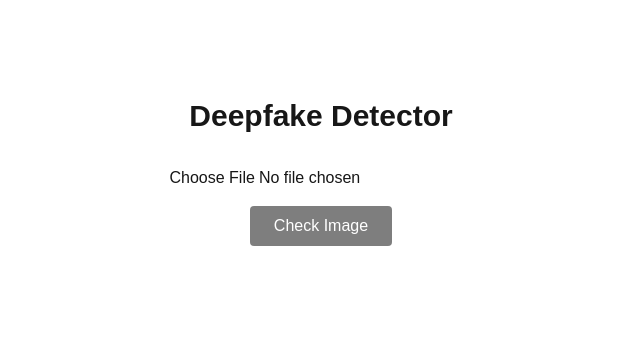
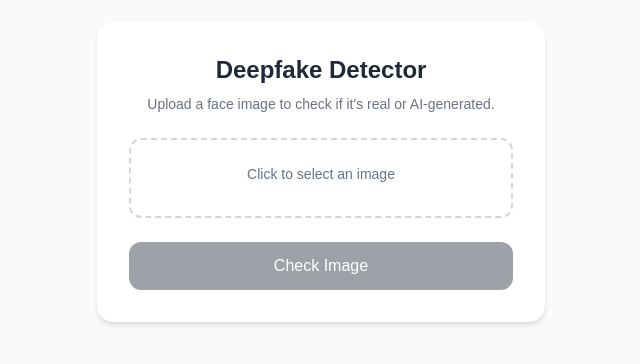
Before and after one commit to ali-faraz-py/deepfake-detector, a Next.js app in the folder frontend/: page / in a window 1280 px wide. Shown: the part 228-592 px from the top of the page, without its empty margins (319-959 px from the left). Built offline with nearby package versions, Linux system fonts and the light colour scheme.

Commit message:
feat: enhance UI and file handling in Home component with preview functionality

```diff
--- a/frontend/src/app/page.js
+++ b/frontend/src/app/page.js
@@ -4,40 +4,45 @@ import { useState } from "react";
 
 export default function Home() {
   const [file, setFile] = useState(null);
+  const [preview, setPreview] = useState(null);
   const [result, setResult] = useState(null);
   const [loading, setLoading] = useState(false);
   const [error, setError] = useState(null);
 
   const handleFileChange = (e) => {
-    console.log("File selected:", e.target.files[0]);
-    setFile(e.target.files[0]);
+    const selected = e.target.files[0];
+    setFile(selected);
     setResult(null);
     setError(null);
+
+    if (selected) {
+      setPreview(URL.createObjectURL(selected));
+    } else {
+      setPreview(null);
+    }
   };
 
   const handleSubmit = async () => {
-    console.log("Button clicked, file is:", file);
     if (!file) return;
 
     setLoading(true);
     setError(null);
+    setResult(null);
 
     try {
       const formData = new FormData();
       formData.append("file", file);
 
-      console.log("Sending request to backend...");
-      const response = await fetch(`${process.env.NEXT_PUBLIC_API_URL}/predict`, {
+      const apiUrl = process.env.NEXT_PUBLIC_API_URL || "http://127.0.0.1:8000";
+
+      const response = await fetch(`${apiUrl}/predict`, {
         method: "POST",
         body: formData,
       });
 
-      console.log("Response received:", response.status);
       const data = await response.json();
-      console.log("Data:", data);
       setResult(data);
     } catch (err) {
-      console.error("Error occurred:", err);
       setError(err.message);
     } finally {
       setLoading(false);
@@ -45,31 +50,62 @@ export default function Home() {
   };
 
   return (
-    <main className="flex min-h-screen flex-col items-center justify-center p-24">
-      <h1 className="text-3xl font-bold mb-8">Deepfake Detector</h1>
+    <main className="flex min-h-screen flex-col items-center justify-center bg-gray-50 p-6">
+      <div className="w-full max-w-md bg-white rounded-2xl shadow-md p-8">
+        <h1 className="text-2xl font-bold text-center text-gray-800 mb-2">
+          Deepfake Detector
+        </h1>
+        <p className="text-sm text-center text-gray-500 mb-6">
+          Upload a face image to check if it's real or AI-generated.
+        </p>
 
-      <input type="file" accept="image/*" onChange={(e) => { alert("File input triggered!"); handleFileChange(e); }} />
+        <label className="flex flex-col items-center justify-center border-2 border-dashed border-gray-300 rounded-xl p-6 cursor-pointer hover:border-gray-400 transition">
+          <span className="text-sm text-gray-500 mb-2">
+            {file ? file.name : "Click to select an image"}
+          </span>
+          <input
+            type="file"
+            accept="image/*"
+            onChange={handleFileChange}
+            className="hidden"
+          />
+        </label>
+
+        {preview && (
+          <img
+            src={preview}
+            alt="Preview"
+            className="mt-4 w-full h-48 object-cover rounded-xl"
+          />
+        )}
 
         <button
           onClick={handleSubmit}
           disabled={!file || loading}
-        className="mt-4 px-6 py-2 bg-black text-white rounded disabled:opacity-50 cursor-pointer"
+          className="mt-6 w-full py-3 bg-gray-900 text-white font-medium rounded-xl disabled:opacity-40 disabled:cursor-not-allowed hover:bg-gray-800 transition cursor-pointer"
         >
           {loading ? "Analyzing..." : "Check Image"}
         </button>
 
         {error && (
-        <div className="mt-8 text-xl text-red-600">
-          <p>Error: {error}</p>
-        </div>
+          <p className="mt-4 text-sm text-red-600 text-center">
+            Something went wrong: {error}
+          </p>
         )}
 
         {result && (
-        <div className="mt-8 text-xl">
-          <p>Prediction: {result.prediction}</p>
-          <p>Confidence: {result.confidence}%</p>
+          <div
+            className={`mt-6 p-4 rounded-xl text-center ${
+              result.prediction === "Fake"
+                ? "bg-red-50 text-red-700"
+                : "bg-green-50 text-green-700"
+            }`}
+          >
+            <p className="text-lg font-semibold">{result.prediction}</p>
+            <p className="text-sm">{result.confidence}% confidence</p>
           </div>
         )}
+      </div>
     </main>
   );
 }
```
Lines whose indentation alone changed are shown as unchanged.
